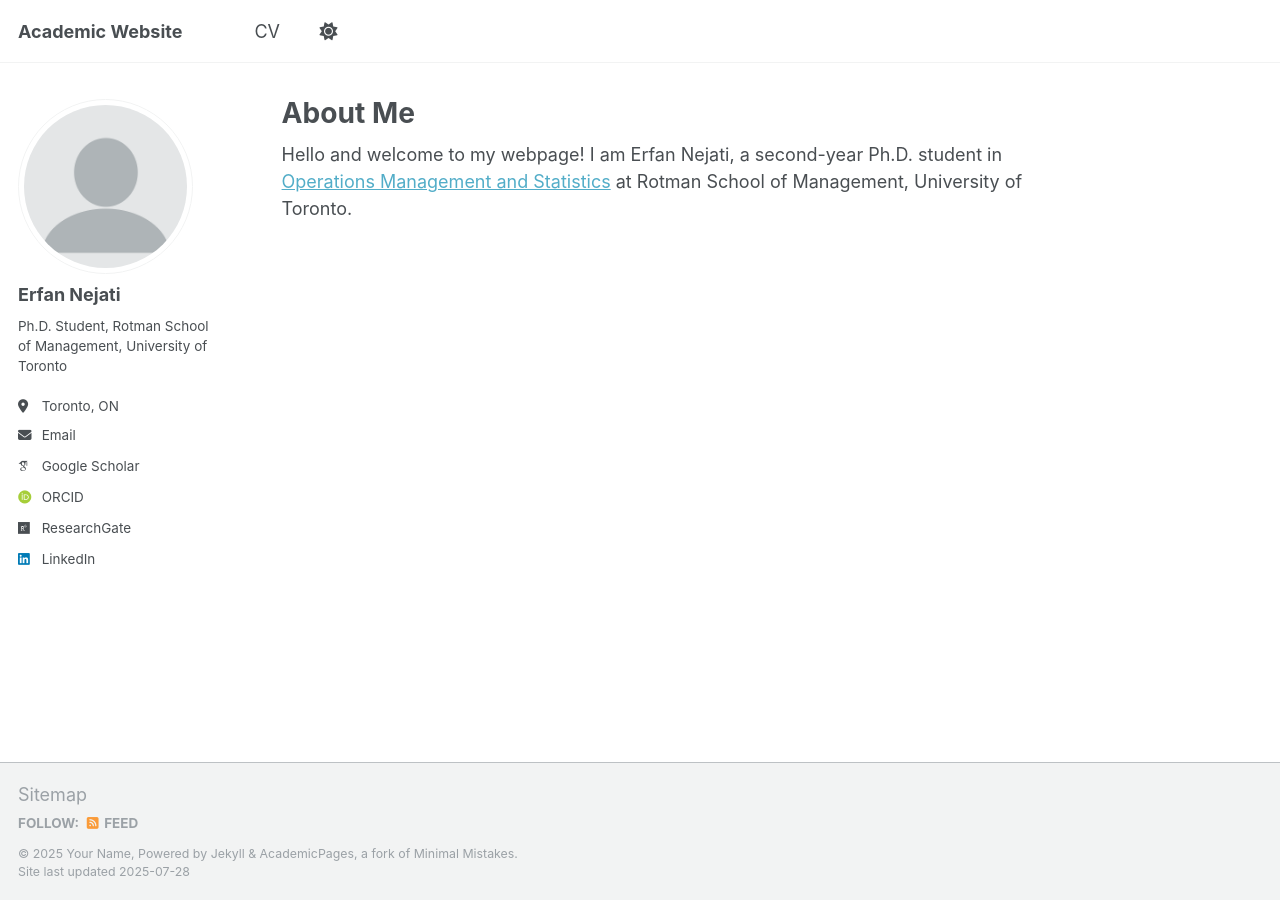
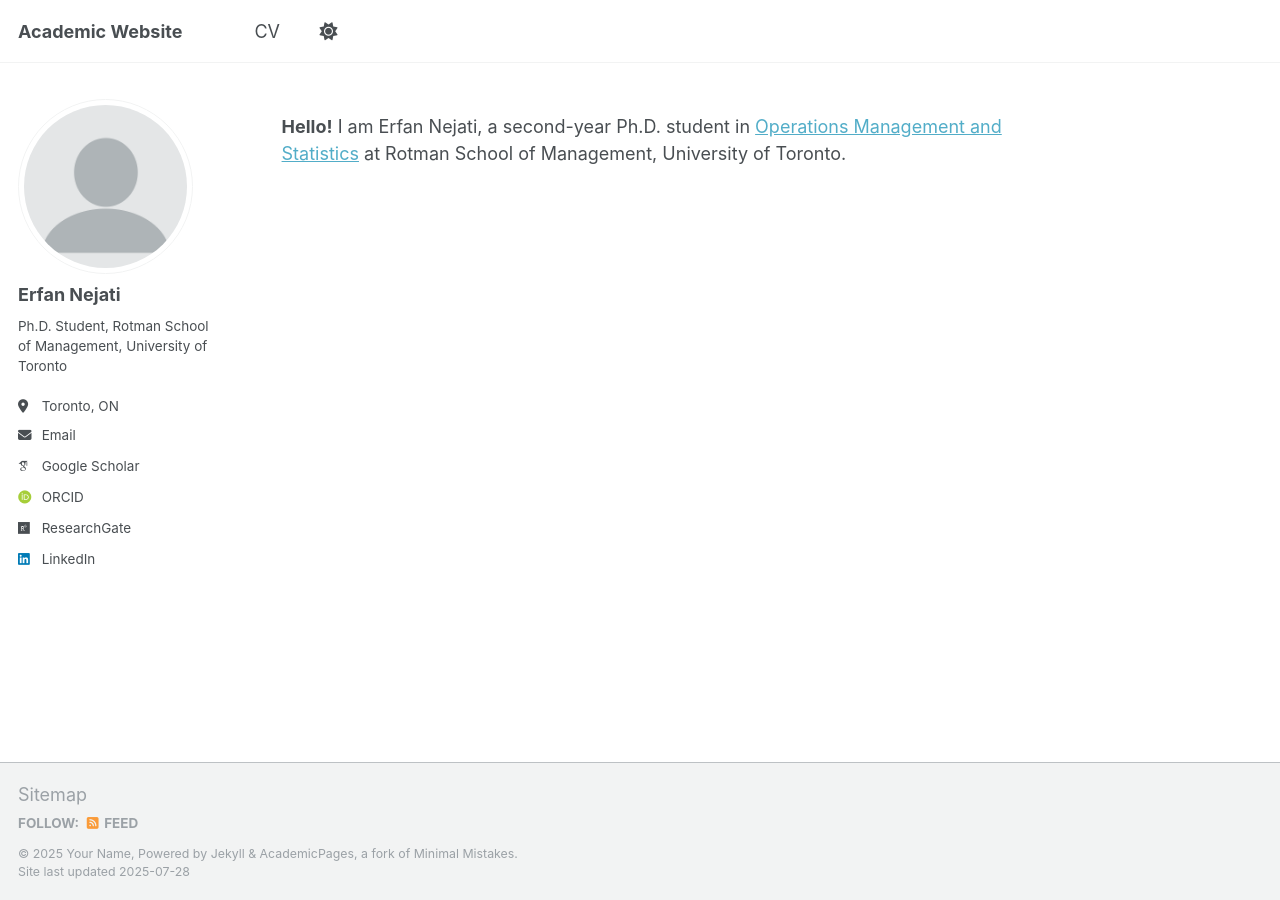
Before and after one commit to erfannjt/my-website, a Jekyll site: the page built from _pages/about.md, in a window 1280 px wide. Built offline with Jekyll 4.4.1, drawn with Linux system fonts in a browser that asks for light colours; some web fonts are replaced; a script that is not in the unit is left out.

Commit message:
Update about.md

```diff
--- a/_pages/about.md
+++ b/_pages/about.md
@@ -1,9 +1,10 @@
 ---
 permalink: /
-title: "About Me"
+title: ""
 author_profile: true
 redirect_from:
   - /about/
   - /about.html
 ---
-Hello and welcome to my webpage! I am Erfan Nejati, a second-year Ph.D. student in <a href="https://www.rotman.utoronto.ca/faculty-and-research/academic-areas/operations-management-and-statistics/" target="_blank">Operations Management and Statistics</a> at Rotman School of Management, University of Toronto.
+**Hello!**
+I am Erfan Nejati, a second-year Ph.D. student in <a href="https://www.rotman.utoronto.ca/faculty-and-research/academic-areas/operations-management-and-statistics/" target="_blank">Operations Management and Statistics</a> at Rotman School of Management, University of Toronto.
```
